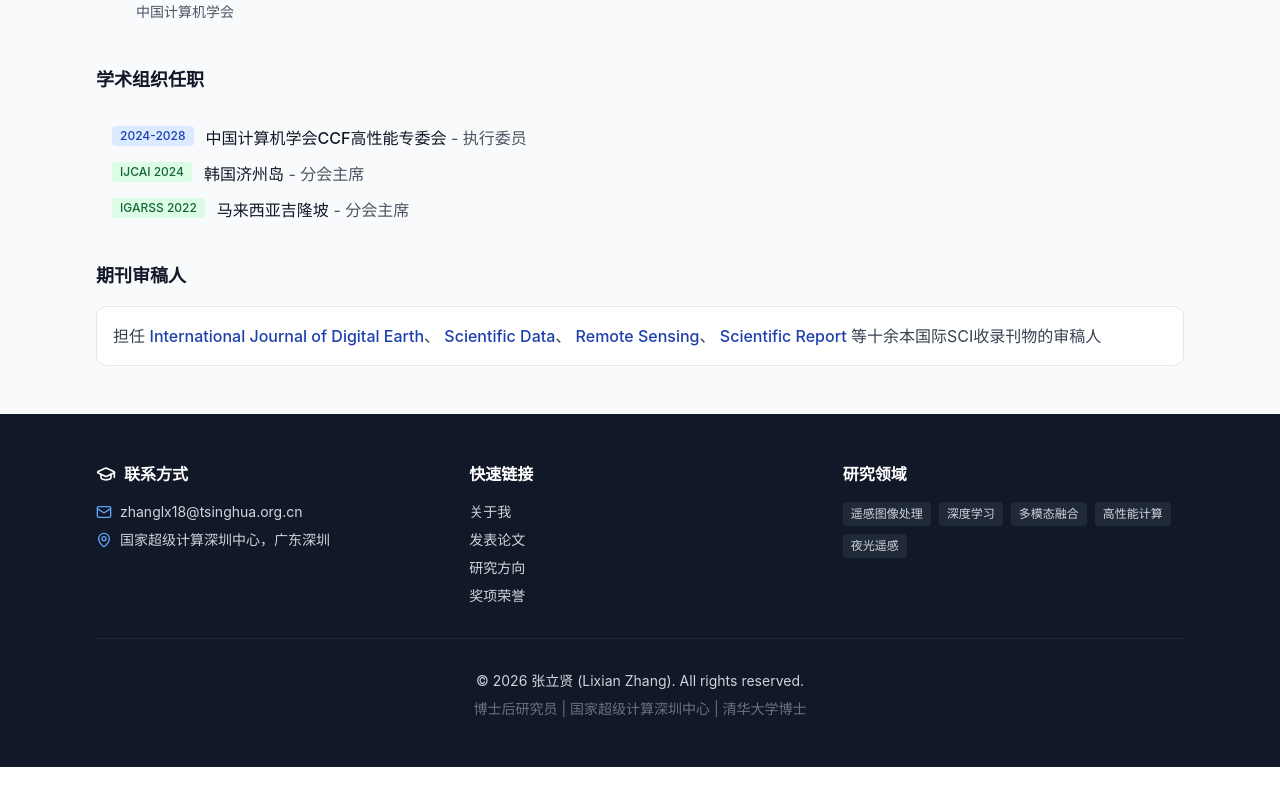
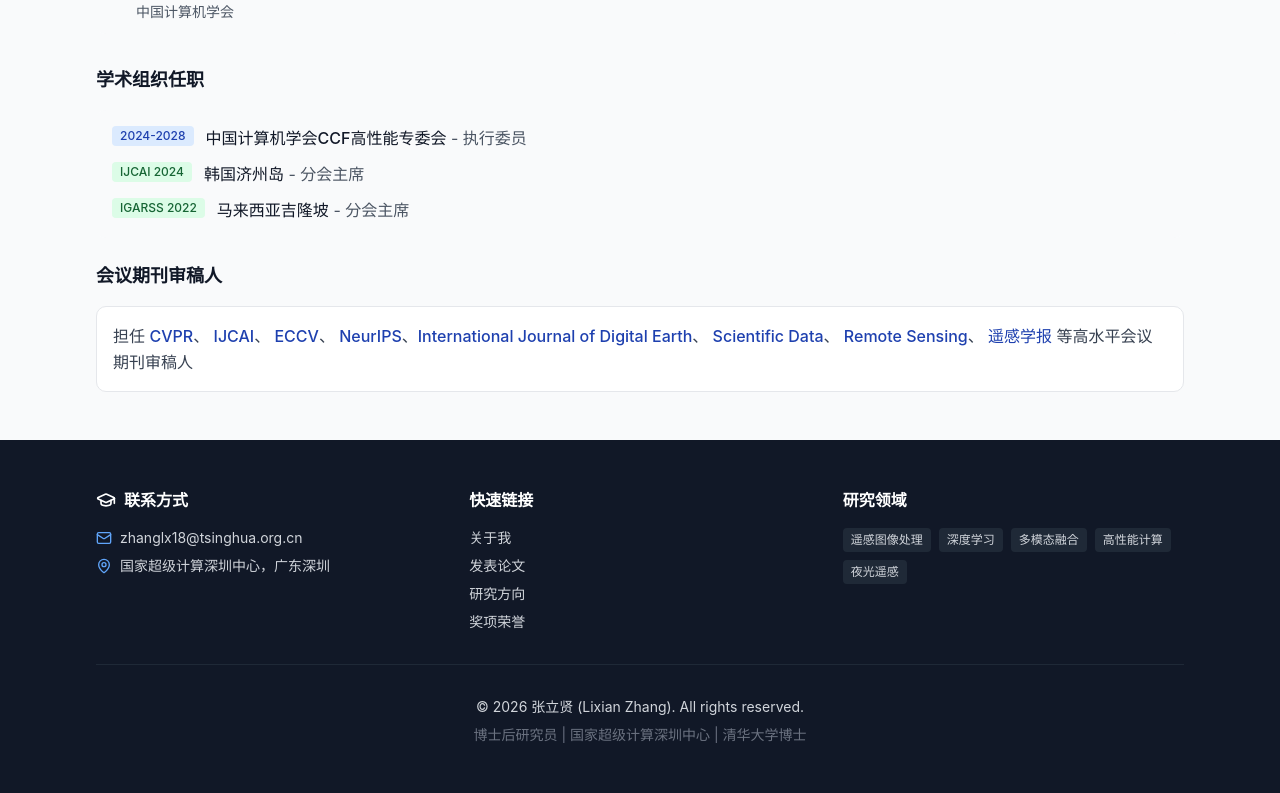
Before and after one commit to xian1234/LixianZhang, a React (Vite) app: page / in a window 1280 px wide. Shown: the part 6490-7283 px from the top of the page. Before the commit the page ends 7257 px from the top, so only its background shows below. Built offline with nearby package versions, Linux system fonts and the light colour scheme.

Commit message:
Update Awards.tsx

```diff
--- a/src/sections/Awards.tsx
+++ b/src/sections/Awards.tsx
@@ -149,13 +149,17 @@ const Awards = () => {
 
       {/* Reviewer */}
       <div className="mt-6">
-        <h3 className="text-lg font-semibold text-gray-900 mb-4">期刊审稿人</h3>
+        <h3 className="text-lg font-semibold text-gray-900 mb-4">会议期刊审稿人</h3>
         <div className="bg-white border border-gray-200 rounded-lg p-4">
           <p className="text-gray-700 leading-relaxed">
-            担任 <span className="font-medium text-blue-800">International Journal of Digital Earth</span>、
+            担任 <span className="font-medium text-blue-800"> CVPR</span>、
+            <span className="font-medium text-blue-800"> IJCAI</span>、
+            <span className="font-medium text-blue-800"> ECCV</span>、
+            <span className="font-medium text-blue-800"> NeurIPS</span>、
+            <span className="font-medium text-blue-800">International Journal of Digital Earth</span>、
             <span className="font-medium text-blue-800"> Scientific Data</span>、
             <span className="font-medium text-blue-800"> Remote Sensing</span>、
-            <span className="font-medium text-blue-800"> Scientific Report</span> 等十余本国际SCI收录刊物的审稿人
+            <span className="font-medium text-blue-800"> 遥感学报</span> 等高水平会议期刊审稿人
           </p>
         </div>
       </div>
```
